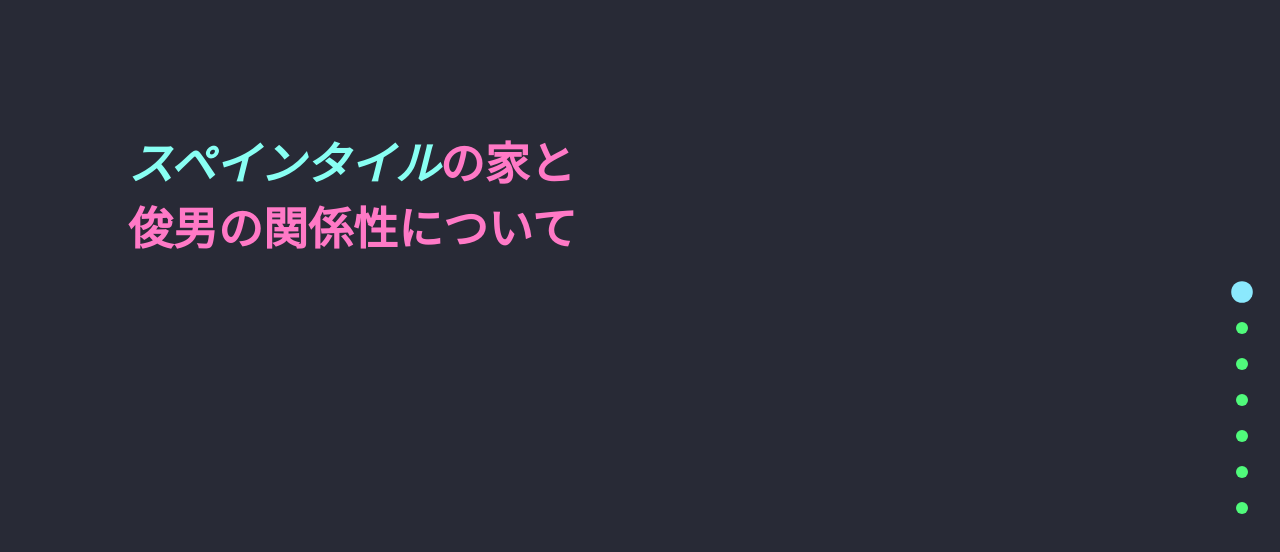
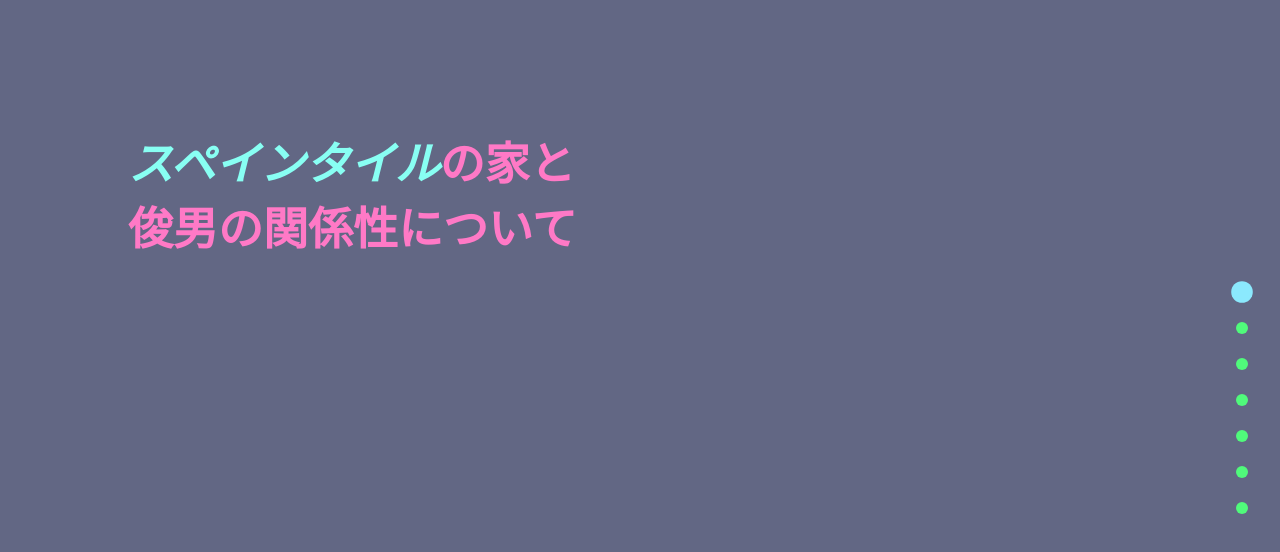
Before and after one commit to a-ori-a/gen-bun, a plain HTML site: page index.html in a window 1280 px wide. Drawn offline with Linux system fonts and the light colour scheme; some packages are replaced by stand-ins of ours; a script that the page names is missing.

Commit message:
Update index.html

```diff
--- a/index.html
+++ b/index.html
@@ -37,7 +37,7 @@
 
       .section0 {
         color: #f8f8f2;
-        background-color:#282A36;
+        background-color:#626784;
         font-size: 30px;
       }
 
```
